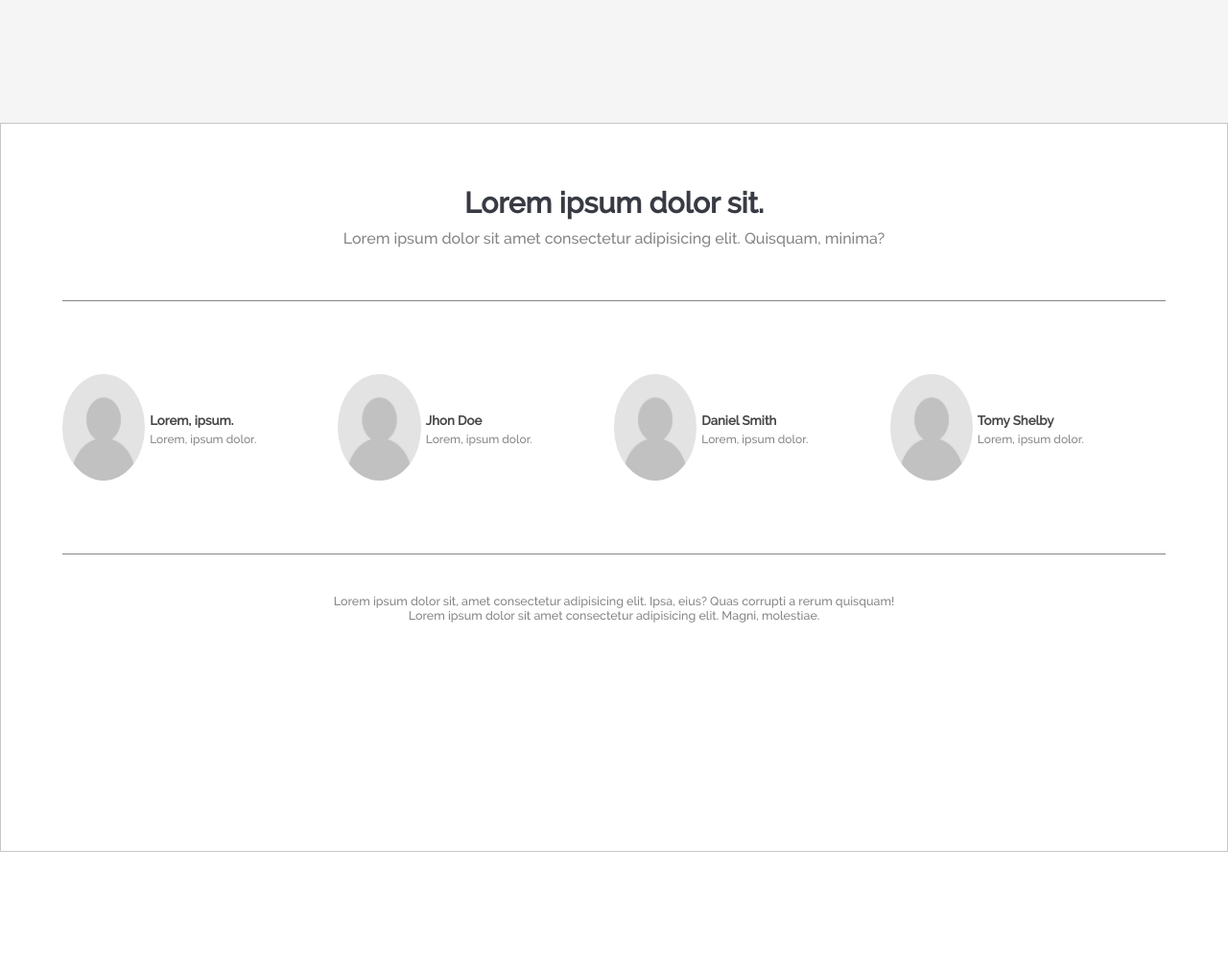
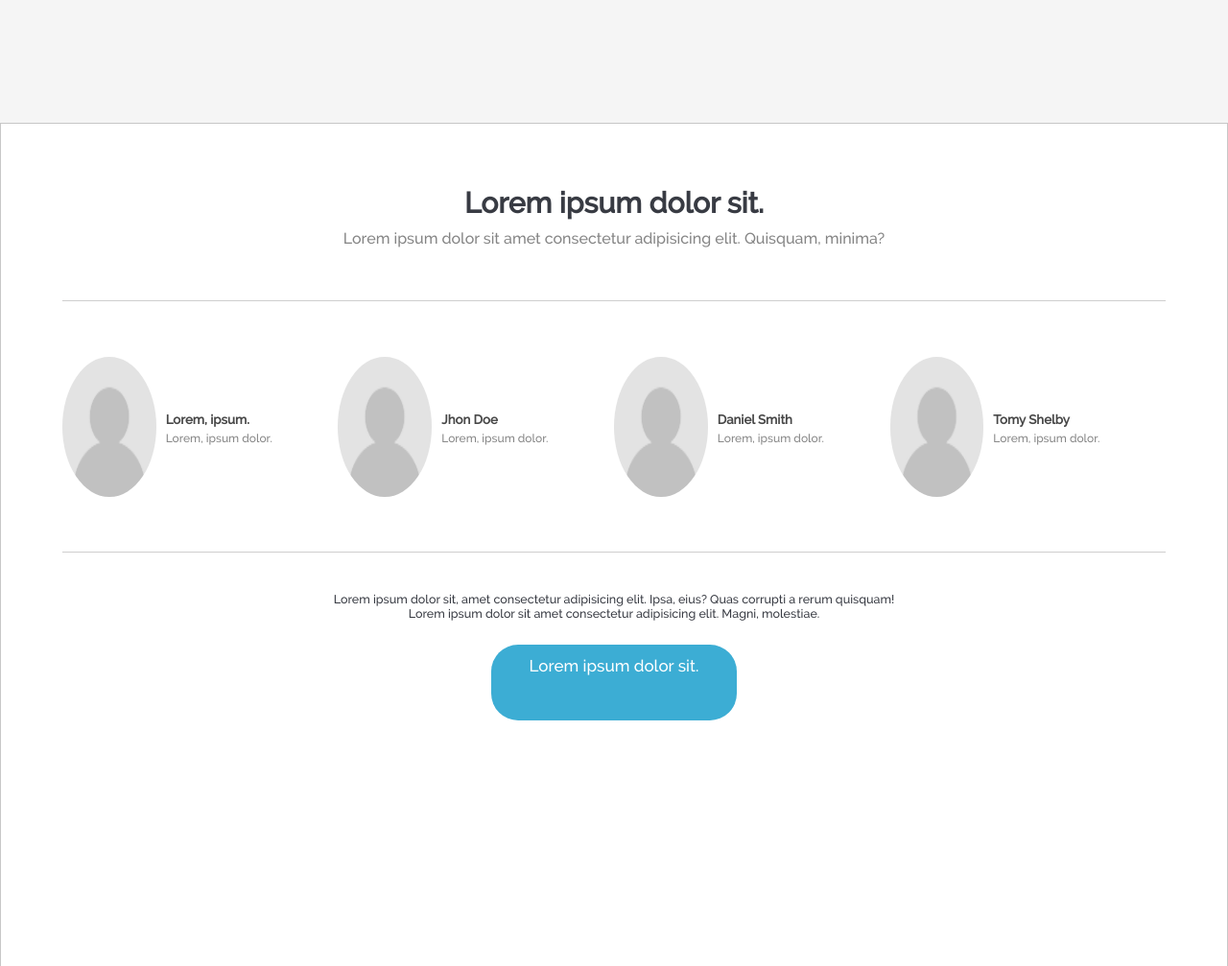
Before and after one commit to MahdiSadeghi26/ASH, a plain HTML site: page index.html in a window 1280 px wide. Shown: the part 1520-2527 px from the top of the page at 96% size. Before the commit the page ends 2408 px from the top, so only its background shows below. Drawn offline with Linux system fonts and the light colour scheme.

Commit message:
media qury class & optimizing team seciton!
fixing media qery and some changesin team elements
and tean btn added!

```diff
--- a/index.html
+++ b/index.html
@@ -111,6 +111,7 @@
         </p>
         <p>Lorem ipsum dolor sit amet consectetur adipisicing elit. Magni, molestiae.</p>
       </div>
+      <a class="team-btn btn-blue" href="#">Lorem ipsum dolor sit.</a>
     </div>
     <div class="contact"></div>
     <div class="footer"></div>
--- a/style/style.css
+++ b/style/style.css
@@ -195,9 +195,8 @@ body {
     font-size: 13px;
     padding: 9px 20px;
   }
-  .main {
+  .service {
     height: 190vh;
-    border: 3px solid red;
   }
   .services {
     margin: 10px;
@@ -221,64 +220,75 @@ body {
   display: flex;
   flex-direction: column;
   width: 100%;
-  height: 95vh;
+  height: 110vh;
   background-color: #ffffff;
   border: 0.5px solid #c7c7c7;
 }
-.text-container{
+.text-container {
   align-self: center;
   text-align: center;
   padding: 65px 0px 45px;
 }
-.text-container h2{
+.text-container h2 {
   font-size: 30px;
   color: #383b43;
 }
-.text-container p{
+.text-container p {
   font-size: 16px;
   color: #858585;
   padding: 10px 0px;
 }
 /* end of text section */
 /* user section */
-.team{
+.team {
   display: flex;
   align-self: center;
   width: 90%;
-  height: 35%;
-  border-top: 1px solid #858585;
-  border-bottom: 1px solid #858585;
+  height: 30%;
+  border-top: 1px solid #cfcece;
+  border-bottom: 1px solid #cfcece;
 }
-.team>.members{
+.team > .members {
   align-self: center;
   display: flex;
   width: 25%;
   height: 70%;
 }
-.members img{
+.members img {
   justify-content: flex-start;
   align-self: center;
-  width: 30%;
-  height: 60%;
+  width: 34%;
+  height: 80%;
   border-radius: 100%;
 }
-.members span{
+.members span {
   align-self: center;
 }
-.members span h5{
+.members span h5 {
   color: #474747;
-  padding: 5px 5px;
+  padding: 5px 10px;
   font-weight: bold;
 }
-.members span p{
-  padding: 0px 5px;
+.members span p {
+  padding: 0px 10px;
   color: #858585;
   font-size: 12px;
 }
-.description{
+.description {
   font-size: 12.5px;
   align-self: center;
   margin-top: 41px;
-  color: #858585;
+  color: #383b43;
   text-align: center;
 }
+/* team button seciton */
+.team-btn {
+  width: 20%;
+  height: 9%;
+  border-radius: 28px;
+  align-self: center;
+  text-align: center;
+  margin: 25px 0px;
+  padding: 12px 0px;
+  font-size: 17px;
+}
```
Lines whose indentation alone changed are shown as unchanged.
